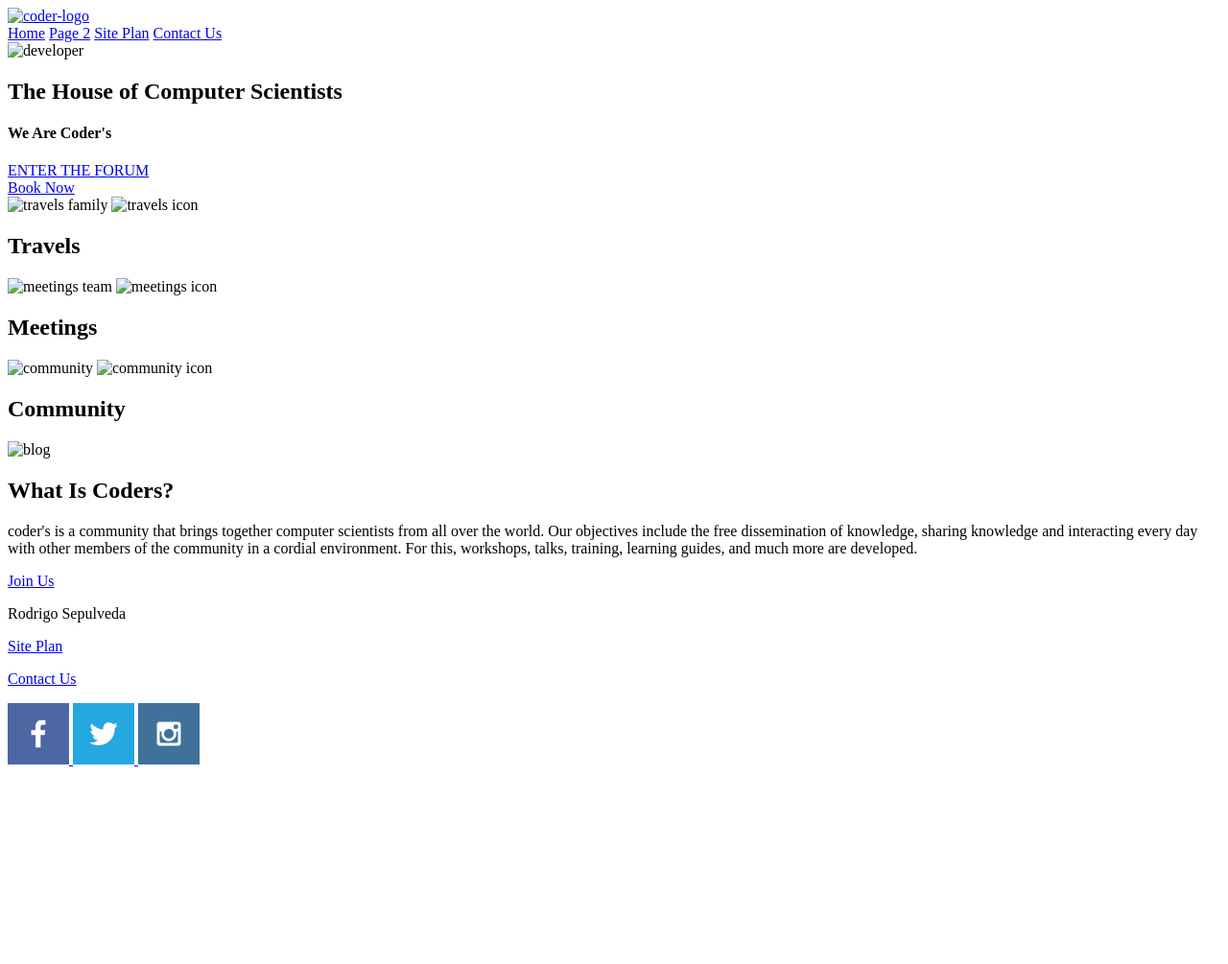
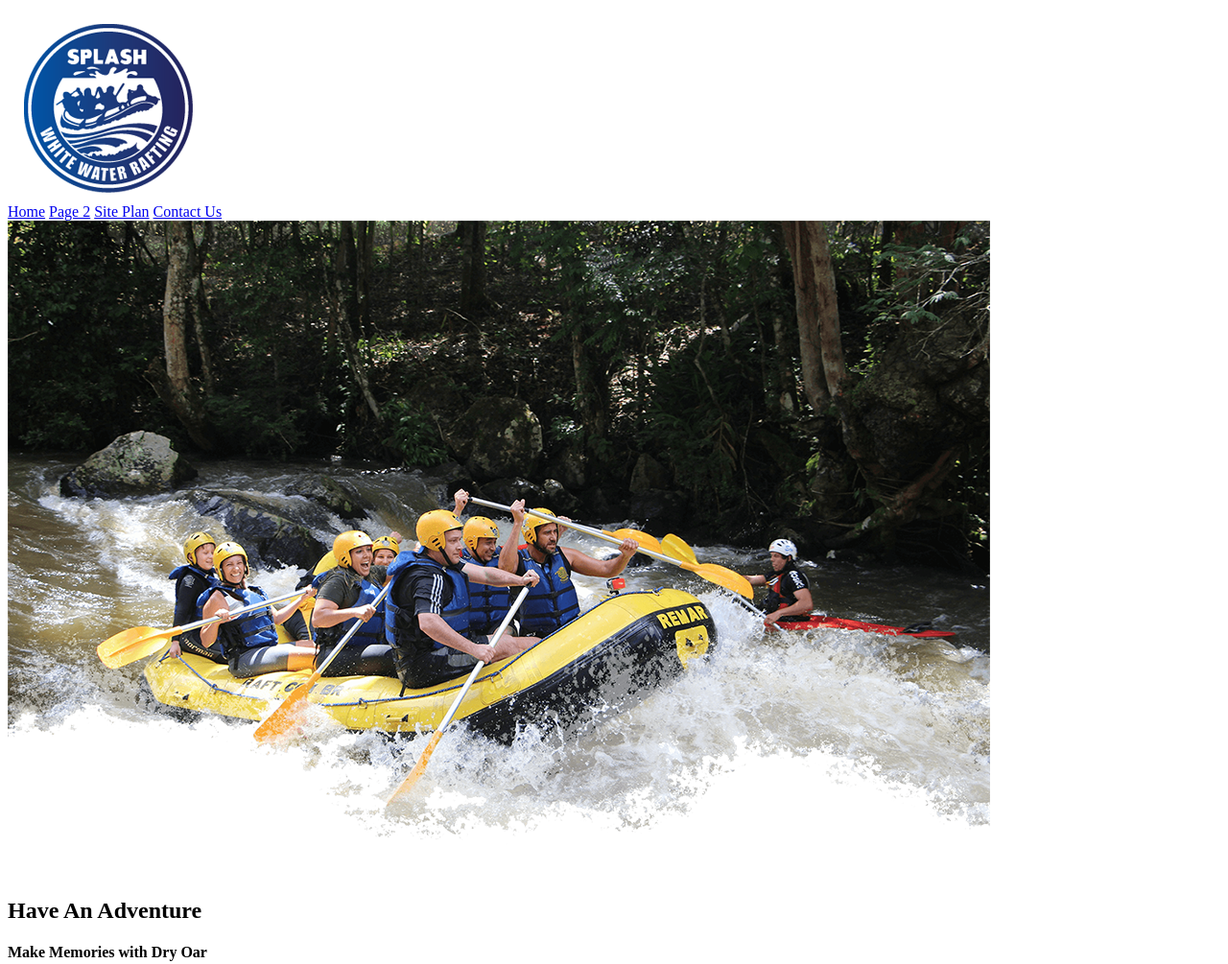
Before and after one commit to rodrigosepulveda99k/wdd130, a plain HTML site: page wwr/index.html in a window 1280 px wide. Shown: the top 1005 px of the page at 96% size. Before the commit the page ends 809 px from the top, so only its background shows below. Drawn offline with Linux system fonts and the light colour scheme.

Commit message:
index new

```diff
--- a/wwr/index.html
+++ b/wwr/index.html
@@ -4,12 +4,12 @@
     <meta charset="UTF-8">
     <meta http-equiv="X-UA-Compatible" content="IE=edge">
     <meta name="viewport" content="width=device-width, initial-scale=1.0">
-    <title>Coder's - Community</title>
+    <title>Whitewater Rafting | Dry Oar Boating | Home </title>
 </head>
 <body>
     <header>
         <a href="index.html" class="images/logo-brand">
-                <img class="logo" src="images/logo.png"  alt="coder-logo">
+                <img class="logo" src="images/splash.png"  alt="coder-logo">
         </a>
         <nav>
             <a href="index.html">Home</a>
@@ -20,38 +20,37 @@
     </header>
     <div id="hero">
         <div id="hero-box">
-            <img id="hero-img" src="images/hero.png" alt="developer">
+            <img id="hero-img" src="images/hero.png" alt="People enjoying rafting">
         </div>
         <section id="hero-msg">
-            <h1 class="home-title">The House of Computer Scientists</h1>
-            <h4>We Are Coder's </h4>
-            <a class="enjoy" href="https://rodrigosepulveda99k.github.io/wdd130/site-plan-rafting.html">ENTER THE FORUM</a>
+            <h1 class="home-title">Have An Adventure</h1>
+            <h4>Make Memories with Dry Oar</h4>
             <div class='button-box'>
                 <a class='book' href="contactus.html">Book Now</a>
             </div>
         </section>
     </div>
     <main class="home-grid">
-        <section class="travels">
-            <img class="card-img" src="images/travel.png" alt="travels family">
-            <img class="icon" src="images/travels-icon.png" alt="travels icon">
-            <h2>Travels</h2>
+        <section class="rivers-card">
+            <img class="card-img" src="images/rivers.jpg" alt="river in forest">
+            <img class="icon" src="images/river_icon.png" alt="river icon">
+            <h2>Rivers</h2>
         </section>
-        <section class="meetings">
-            <img class="card-img" src="images/meeting.png" alt="meetings team">
-            <img class="icon" src="images/meeting-icon.png" alt="meetings icon">
-            <h2>Meetings</h2>
+        <section class="camping-card">
+            <img class="card-img" src="images/camping.jpg" alt="tent in mountains">
+            <img class="icon" src="images/fire_icon.png" alt="fire icon">
+            <h2>Camping</h2>
         </section>
-        <section class="Community">
-            <img class="card-img" src="images/community.png" alt="community">
-            <img class="icon" src="images/community-icon.png" alt="community icon">
-            <h2>Community</h2>
+        <section class="rapids-card">
+            <img class="card-img" src="images/rapids.jpg" alt="rafting boat">
+            <img class="icon" src="images/oars.png" alt="oars icon">
+            <h2>Rapids</h2>
         </section>
-        <img class="blog" src="images/blog.png" alt="blog">
+        <img class="mountains" src="images/mountains.jpg" alt="Misty mountains">
         <section class="msg">
-            <h2>What Is Coders?</h2>
-            <p>coder's is a community that brings together computer scientists from all over the world. Our objectives include the free dissemination of knowledge, sharing knowledge and interacting every day with other members of the community in a cordial environment. For this, workshops, talks, training, learning guides, and much more are developed. </p>
-            <a class='join' href="join-us.html">Join Us</a>
+            <h2>More Than Just The Thrill</h2>
+            <p>Enjoy the breathtaking scenery. From valleys, meadows, canyons, and high peaks; it's way more than just the rapids. It's a great way to get away from it all and relax amongst all the beauty of the great outdoors. </p>
+            <a class='join' href="rivers.html">Join Us</a>
         </section>
     </main>
     <footer>
```
Also changed, not shown: wwr/images/camping.jpg (added), wwr/images/fire_icon.png (added), wwr/images/hero.png (added), wwr/images/mountains.jpg (added), wwr/images/oars.png (added), wwr/images/rapids.jpg (added), wwr/images/river_icon.png (added), wwr/images/rivers.jpg (added).
